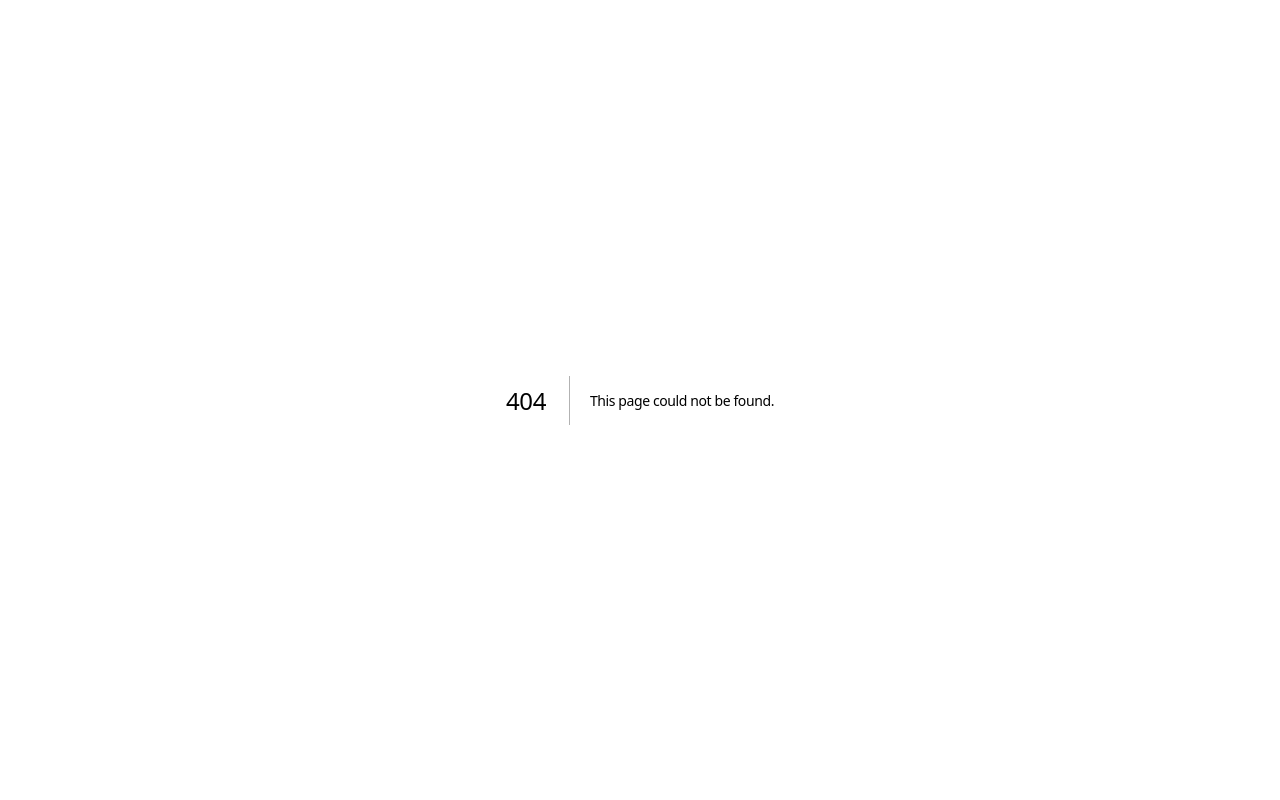
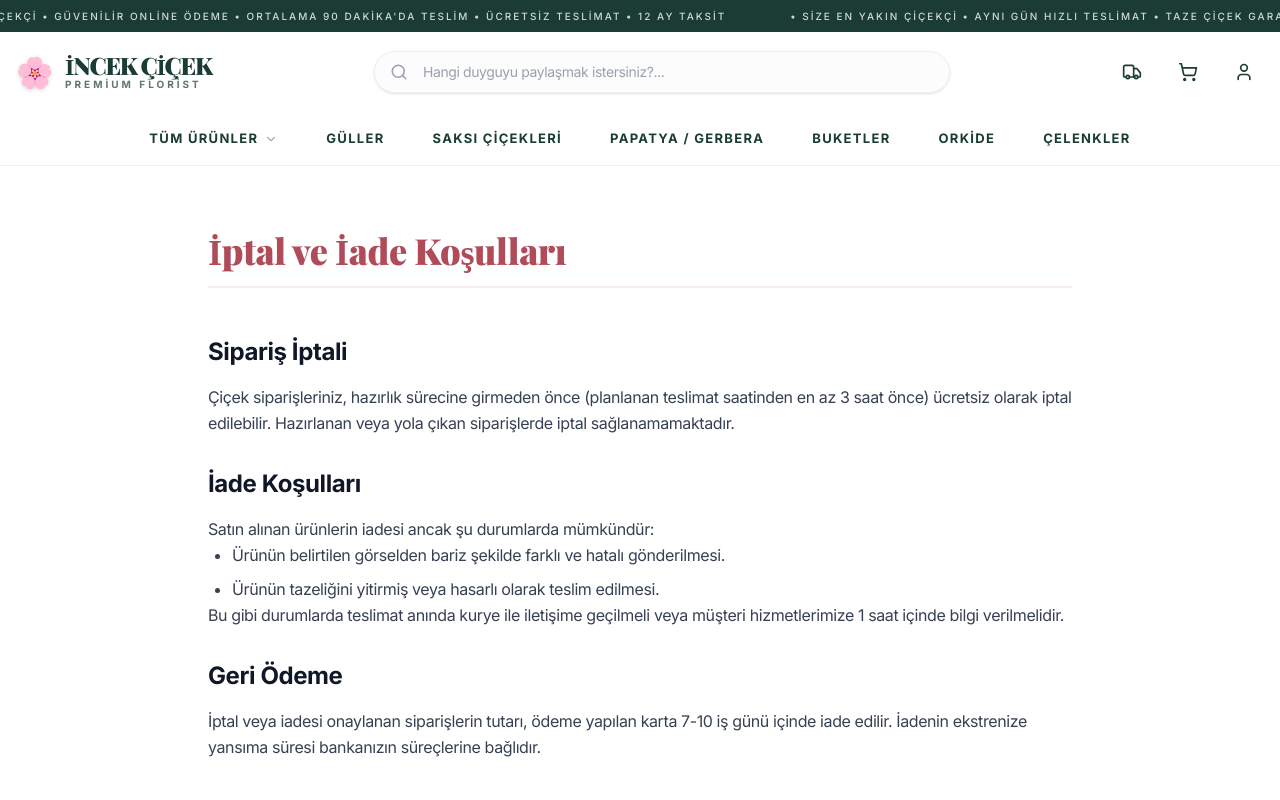
Before and after one commit to aliyev76/Incek-Cicek, a Next.js app: page /legal/iptal-iade-kosullari in a window 1280 px wide. Before the commit this address had no page. Shown: the top 800 px of the page. Built offline with nearby package versions, Linux system fonts and the light colour scheme; a web font is replaced by a local one.

Commit message:
feat: add legal pages and update footer links for PayTR approval

```diff
--- /dev/null
+++ b/src/app/legal/gizlilik-politikasi/page.tsx
@@ -0,0 +1,40 @@
+import React from "react";
+import Header from "@/components/layout/Header";
+import Navbar from "@/components/layout/Navbar";
+import Footer from "@/components/layout/Footer";
+
+const GizlilikPolitikasi = () => {
+  return (
+    <div className="min-h-screen bg-white">
+      <Header />
+      <Navbar />
+      <main className="container mx-auto px-4 py-16 max-w-4xl">
+        <h1 className="text-4xl font-serif font-black mb-12 text-primary border-b-2 border-primary/10 pb-4">Gizlilik Politikası ve KVKK</h1>
+
+        <div className="prose prose-lg max-w-none text-gray-700 leading-relaxed space-y-8">
+          <section>
+            <h2 className="text-2xl font-bold text-gray-900 mb-4">Kişisel Verilerin Korunması</h2>
+            <p>İncek Beytepe Çiçekçilik olarak kişisel verilerinizin güvenliğine büyük önem veriyoruz. 6698 sayılı Kişisel Verilerin Korunması Kanunu (KVKK) uyarınca verileriniz yalnızca siparişinizin teslimi ve hizmet kalitesinin artırılması amacıyla işlenmektedir.</p>
+          </section>
+
+          <section>
+            <h2 className="text-2xl font-bold text-gray-900 mb-4">Veri İşleme Amacı</h2>
+            <ul className="list-disc pl-6 space-y-2">
+              <li>Siparişlerinizin oluşturulması ve teslimatı.</li>
+              <li>Ödeme işlemlerinin güvenliğinin sağlanması.</li>
+              <li>Kampanya ve duyurular için bilgilendirme (onayınız dahilinde).</li>
+            </ul>
+          </section>
+
+          <section>
+            <h2 className="text-2xl font-bold text-gray-900 mb-4">Güvenlik</h2>
+            <p>Kredi kartı bilgileriniz doğrudan ödeme kuruluşu (PayTR/iyzico) altyapısında işlenir. Sunucularımızda hiçbir banka/kart bilgisi saklanmamaktadır.</p>
+          </section>
+        </div>
+      </main>
+      <Footer />
+    </div>
+  );
+};
+
+export default GizlilikPolitikasi;
--- /dev/null
+++ b/src/app/legal/iptal-iade-kosullari/page.tsx
@@ -0,0 +1,41 @@
+import React from "react";
+import Header from "@/components/layout/Header";
+import Navbar from "@/components/layout/Navbar";
+import Footer from "@/components/layout/Footer";
+
+const IptalIadeKosullari = () => {
+  return (
+    <div className="min-h-screen bg-white">
+      <Header />
+      <Navbar />
+      <main className="container mx-auto px-4 py-16 max-w-4xl">
+        <h1 className="text-4xl font-serif font-black mb-12 text-primary border-b-2 border-primary/10 pb-4">İptal ve İade Koşulları</h1>
+
+        <div className="prose prose-lg max-w-none text-gray-700 leading-relaxed space-y-8">
+          <section>
+            <h2 className="text-2xl font-bold text-gray-900 mb-4">Sipariş İptali</h2>
+            <p>Çiçek siparişleriniz, hazırlık sürecine girmeden önce (planlanan teslimat saatinden en az 3 saat önce) ücretsiz olarak iptal edilebilir. Hazırlanan veya yola çıkan siparişlerde iptal sağlanamamaktadır.</p>
+          </section>
+
+          <section>
+            <h2 className="text-2xl font-bold text-gray-900 mb-4">İade Koşulları</h2>
+            <p>Satın alınan ürünlerin iadesi ancak şu durumlarda mümkündür:</p>
+            <ul className="list-disc pl-6 space-y-2">
+              <li>Ürünün belirtilen görselden bariz şekilde farklı ve hatalı gönderilmesi.</li>
+              <li>Ürünün tazeliğini yitirmiş veya hasarlı olarak teslim edilmesi.</li>
+            </ul>
+            <p>Bu gibi durumlarda teslimat anında kurye ile iletişime geçilmeli veya müşteri hizmetlerimize 1 saat içinde bilgi verilmelidir.</p>
+          </section>
+
+          <section>
+            <h2 className="text-2xl font-bold text-gray-900 mb-4">Geri Ödeme</h2>
+            <p>İptal veya iadesi onaylanan siparişlerin tutarı, ödeme yapılan karta 7-10 iş günü içinde iade edilir. İadenin ekstrenize yansıma süresi bankanızın süreçlerine bağlıdır.</p>
+          </section>
+        </div>
+      </main>
+      <Footer />
+    </div>
+  );
+};
+
+export default IptalIadeKosullari;
--- /dev/null
+++ b/src/app/legal/mesafeli-satis-sozlesmesi/page.tsx
@@ -0,0 +1,48 @@
+import React from "react";
+import Header from "@/components/layout/Header";
+import Navbar from "@/components/layout/Navbar";
+import Footer from "@/components/layout/Footer";
+
+const MesafeliSatisSozlesmesi = () => {
+  return (
+    <div className="min-h-screen bg-white">
+      <Header />
+      <Navbar />
+      <main className="container mx-auto px-4 py-16 max-w-4xl">
+        <h1 className="text-4xl font-serif font-black mb-12 text-primary border-b-2 border-primary/10 pb-4">Mesafeli Satış Sözleşmesi</h1>
+
+        <div className="prose prose-lg max-w-none text-gray-700 leading-relaxed space-y-8">
+          <section>
+            <h2 className="text-2xl font-bold text-gray-900 mb-4">1. Taraflar</h2>
+            <p>İşbu Sözleşme, aşağıda belirtilen şartlar dahilinde "Satıcı" ve "Alıcı" arasında akdedilmiştir.</p>
+            <p><strong>Satıcı:</strong> İncek Beytepe Çiçekçilik<br />
+            <strong>Adres:</strong> İncek, Ankara<br />
+            <strong>E-posta:</strong> info@incekbeytepecicek.com</p>
+          </section>
+
+          <section>
+            <h2 className="text-2xl font-bold text-gray-900 mb-4">2. Konu</h2>
+            <p>İşbu Sözleşme’nin konusu, Alıcı’nın Satıcı’ya ait web sitesi üzerinden elektronik ortamda siparişini verdiği aşağıda nitelikleri ve satış fiyatı belirtilen ürünün satışı ve teslimi ile ilgili olarak 6502 sayılı Tüketicinin Korunması Hakkında Kanun ve Mesafeli Sözleşmelere Dair Yönetmelik hükümleri gereğince tarafların hak ve yükümlülüklerinin saptanmasıdır.</p>
+          </section>
+
+          <section>
+            <h2 className="text-2xl font-bold text-gray-900 mb-4">3. Cayma Hakkı</h2>
+            <p>Çiçekler, doğası gereği çabuk bozulabilen ve tazeliğini yitirebilen ürünler kategorisinde olduğundan (6502 Sayılı Kanun Madde 15/1-c gereği), bu ürünlerde cayma hakkı kullanılamaz. Ancak diğer kalıcı ürünler için Alıcı, ürünü teslim aldığı tarihten itibaren 14 gün içinde cayma hakkını kullanabilir.</p>
+          </section>
+
+          <section>
+            <h2 className="text-2xl font-bold text-gray-900 mb-4">4. Genel Hükümler</h2>
+            <ul className="list-disc pl-6 space-y-2">
+              <li>Alıcı, web sitesinde ürünlerin temel nitelikleri, satış fiyatı ve teslimat bilgilerini okuyup bilgi sahibi olduğunu beyan eder.</li>
+              <li>Sipariş edilen ürün, Alıcı’nın belirttiği adrese ve kişiye teslim edilir.</li>
+              <li>Teslimat sırasında ürünün tazeliği ve formu kontrol edilmelidir.</li>
+            </ul>
+          </section>
+        </div>
+      </main>
+      <Footer />
+    </div>
+  );
+};
+
+export default MesafeliSatisSozlesmesi;
--- a/src/components/layout/Footer.tsx
+++ b/src/components/layout/Footer.tsx
@@ -66,8 +66,9 @@ const Footer = () => {
             <ul className="space-y-4 text-[13px] font-medium text-white/50">
               <li><Link href="/about" className="hover:text-white transition-colors">Hikayemiz</Link></li>
               <li><Link href="/delivery" className="hover:text-white transition-colors">Teslimat Bilgileri</Link></li>
-              <li><Link href="/privacy" className="hover:text-white transition-colors">Gizlilik Politikası</Link></li>
-              <li><Link href="/refund" className="hover:text-white transition-colors">Mesafeli Satış Sözleşmesi</Link></li>
+              <li><Link href="/legal/gizlilik-politikasi" className="hover:text-white transition-colors">Gizlilik Politikası</Link></li>
+              <li><Link href="/legal/mesafeli-satis-sozlesmesi" className="hover:text-white transition-colors">Mesafeli Satış Sözleşmesi</Link></li>
+              <li><Link href="/legal/iptal-iade-kosullari" className="hover:text-white transition-colors">İptal ve İade Koşulları</Link></li>
             </ul>
           </div>
 
```
